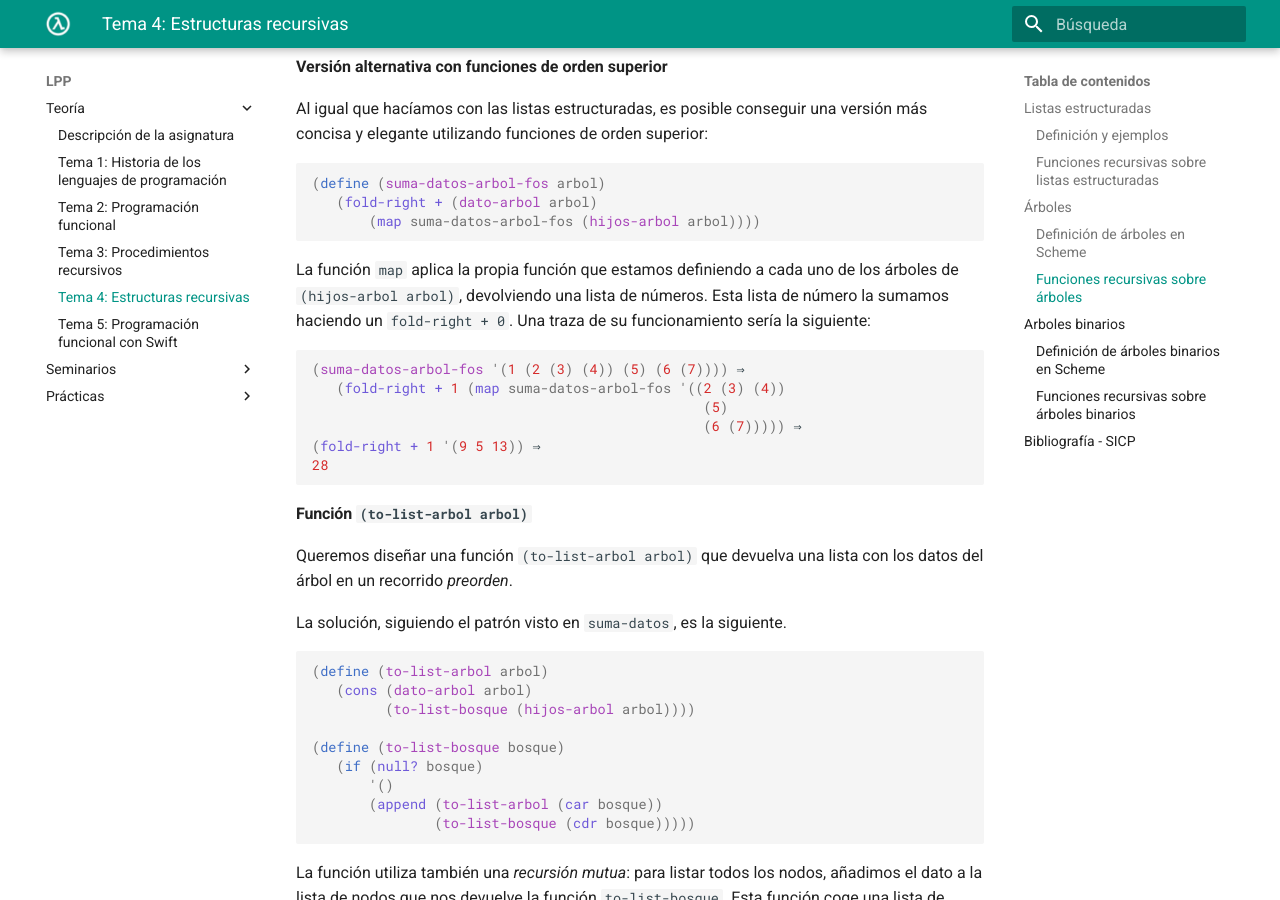
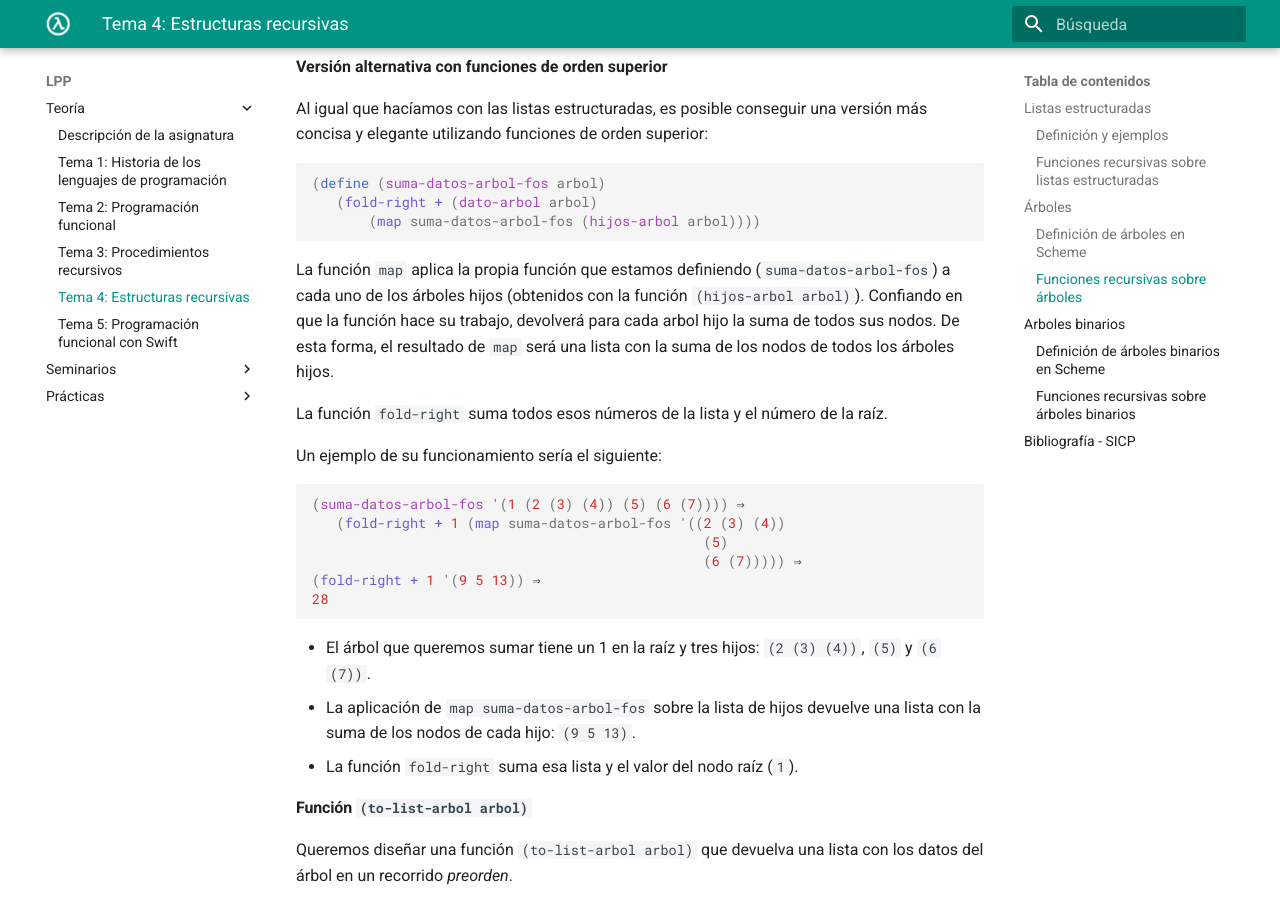
Before and after one commit to domingogallardo/apuntes-lpp, an MkDocs documentation site: the page built from docs/teoria/tema04-estructuras-recursivas/tema04-estructuras-recursivas.md, in a window 1280 px wide and 900 px high, scrolled down 19665 px. Built offline with MkDocs 1.6.1 and Material for MkDocs 9.7.7, drawn with Linux system fonts in a browser that asks for light colours.

Commit message:
Aclaración suma-datos-arbol-fos

````diff
--- a/docs/teoria/tema04-estructuras-recursivas/tema04-estructuras-recursivas.md
+++ b/docs/teoria/tema04-estructuras-recursivas/tema04-estructuras-recursivas.md
@@ -908,10 +908,17 @@ orden superior:
        (map suma-datos-arbol-fos (hijos-arbol arbol))))
 ```
 
-La función `map` aplica la propia función que estamos definiendo a
-cada uno de los árboles de `(hijos-arbol arbol)`, devolviendo una lista
-de números. Esta lista de número la sumamos haciendo un `fold-right +
-0`. Una traza de su funcionamiento sería la siguiente:
+La función `map` aplica la propia función que estamos definiendo
+(`suma-datos-arbol-fos`) a cada uno de los árboles hijos (obtenidos
+con la función `(hijos-arbol arbol)`). Confiando en que la función
+hace su trabajo, devolverá para cada arbol hijo la suma de todos sus
+nodos. De esta forma, el resultado de `map` será una lista con la suma
+de los nodos de todos los árboles hijos.
+
+La función `fold-right` suma todos esos números de la lista y el
+número de la raíz.
+
+Un ejemplo de su funcionamiento sería el siguiente:
 
 ```scheme
 (suma-datos-arbol-fos '(1 (2 (3) (4)) (5) (6 (7)))) ⇒
@@ -921,6 +928,12 @@ de números. Esta lista de número la sumamos haciendo un `fold-right +
 (fold-right + 1 '(9 5 13)) ⇒
 28
 ```
+
+- El árbol que queremos sumar tiene un 1 en la raíz y tres hijos: `(2
+(3) (4))`, `(5)` y `(6 (7))`.
+- La aplicación de `map suma-datos-arbol-fos` sobre la lista de hijos
+devuelve una lista con la suma de los nodos de cada hijo: `(9 5 13)`.
+- La función `fold-right` suma esa lista y el valor del nodo raíz (`1`).
 
 #### Función `(to-list-arbol arbol)`
 
````
